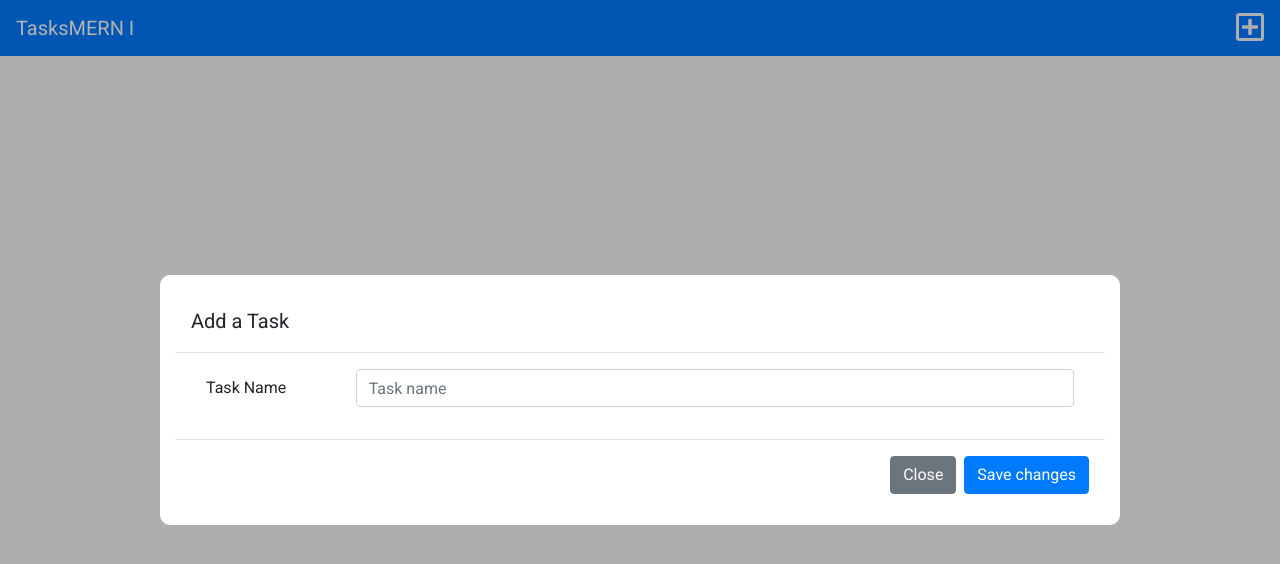
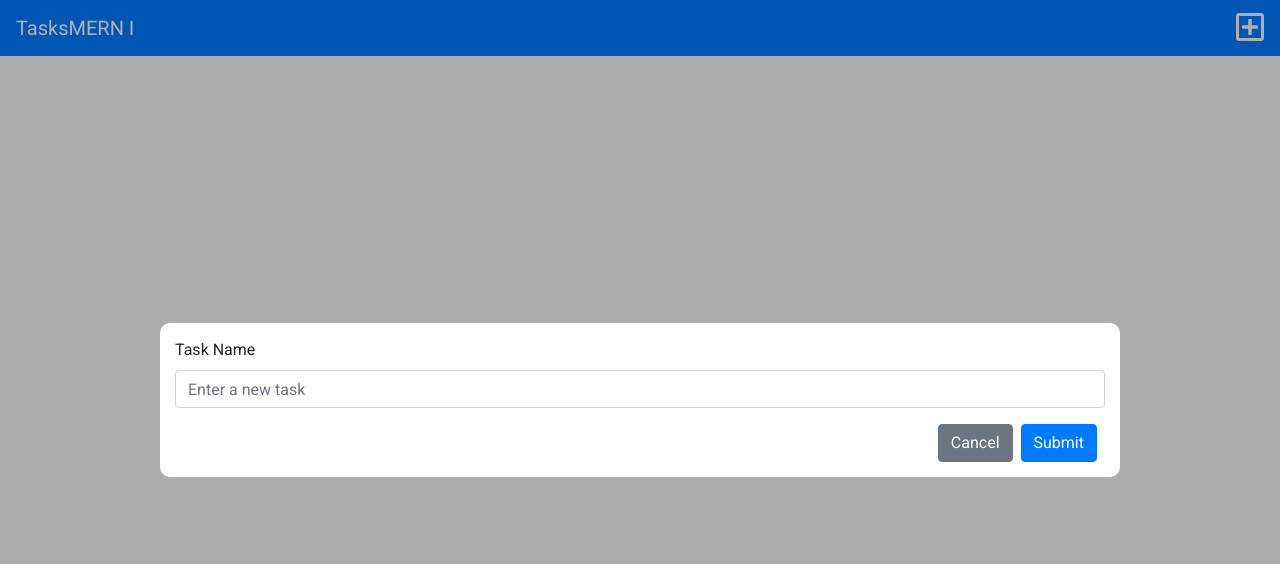
Before and after one commit to cafeamericano/tasksMERN, a React (Create React App) app: page / in a window 1280 px wide. Both pictures are taken after a click on the element 1250 px from the left and 28 px from the top of the page. Shown: the top 564 px of the page. Built offline with nearby package versions, Linux system fonts and the light colour scheme; no server answers.

Commit message:
Polished add modal; now works as a form so ENTER works

```diff
--- a/public/index.html
+++ b/public/index.html
@@ -74,6 +74,9 @@
       .full-height {
         height: 100%;
       }
+      .full-width {
+        width: 100%;
+      }
       .pointer {
         cursor: pointer;
       }
--- a/server.js
+++ b/server.js
@@ -29,6 +29,7 @@ app.get("/usertasks", function(req, res) {
 });
 
 app.post("/addtask", function(req, res) {
+  console.log(req.body)
   db.Task.create({
     completed: false,
     taskName: req.body.taskName
--- a/src/AddTaskModal.js
+++ b/src/AddTaskModal.js
@@ -5,7 +5,7 @@ class AddTaskModal extends Component {
     super(props);
     this.state = {
       visible: this.props.visibility,
-      newTaskName: "",
+      newTaskName: ""
     };
     this.addTaskToDatabase = this.addTaskToDatabase.bind(this);
   }
@@ -17,14 +17,18 @@ class AddTaskModal extends Component {
     }
   }
 
-  addTaskToDatabase() {
+  addTaskToDatabase(event) {
+    event.preventDefault();
     return fetch("/addtask", {
       method: "post",
       headers: { "Content-Type": "application/json" },
       body: JSON.stringify({
         taskName: this.state.newTaskName
       })
-    }).then(response => console.log(response));
+    }).then(response => {
+      console.log(response);
+      this.props.toggleAddTaskModal();
+    });
   }
 
   updateInputValue_taskName = event => {
@@ -37,45 +41,27 @@ class AddTaskModal extends Component {
       return (
         <div className="modal-background-react">
           <div className="modal-foreground-react animated fadeInDown">
-            {/* Begin Modal Content */}
-            <div class="modal-header">
-              <h5 class="modal-title">Add a Task</h5>
-            </div>
-            <div class="modal-body">
-              <div class="form-group row">
-                <label for="inputEmail3" class="col-sm-2 col-form-label">
-                  Task Name
-                </label>
-                <div class="col-sm-10">
+            <form onSubmit={this.addTaskToDatabase} className="row">
+              <label>Task Name</label>
               <input
                 type="text"
-                    class="form-control"
-                    placeholder="Task name"
+                class="form-control mb-3"
+                placeholder="Enter a new task"
                 value={this.state.newTaskName}
                 onChange={this.updateInputValue_taskName}
               />
-                </div>
-              </div>
-            </div>
-            <div class="modal-footer">
-              <button
-                type="button"
-                class="btn btn-secondary"
+              <div className="text-right full-width">
+                <span
+                  className="btn btn-secondary mr-2"
                   onClick={this.props.toggleAddTaskModal}
                 >
-                Close
-              </button>
-              <div onClick={this.props.toggleAddTaskModal}>
-                <button
-                  type="button"
-                  class="btn btn-primary"
-                  onClick={this.addTaskToDatabase}
-                >
-                  Save changes
+                  Cancel
+                </span>
+                <button type="submit" className="btn btn-primary mr-2">
+                  Submit
                 </button>
               </div>
-            </div>
-            {/* End Modal Content */}
+            </form>
           </div>
         </div>
       );
```
Lines whose indentation alone changed are shown as unchanged.
